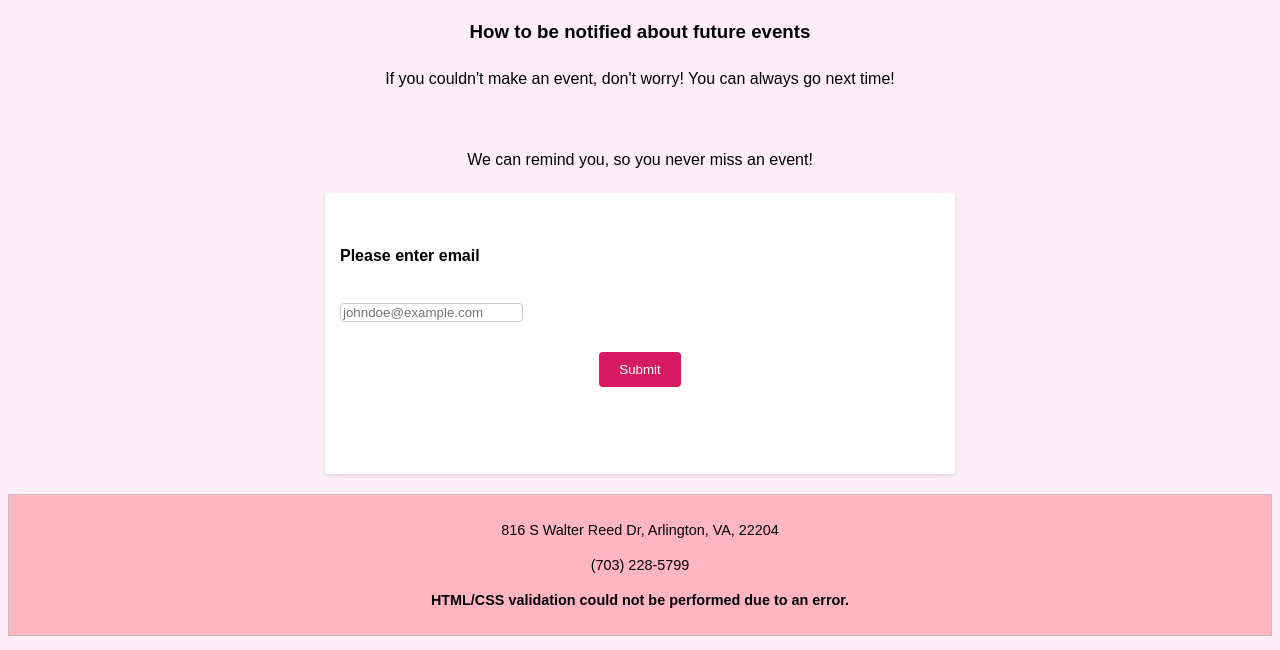
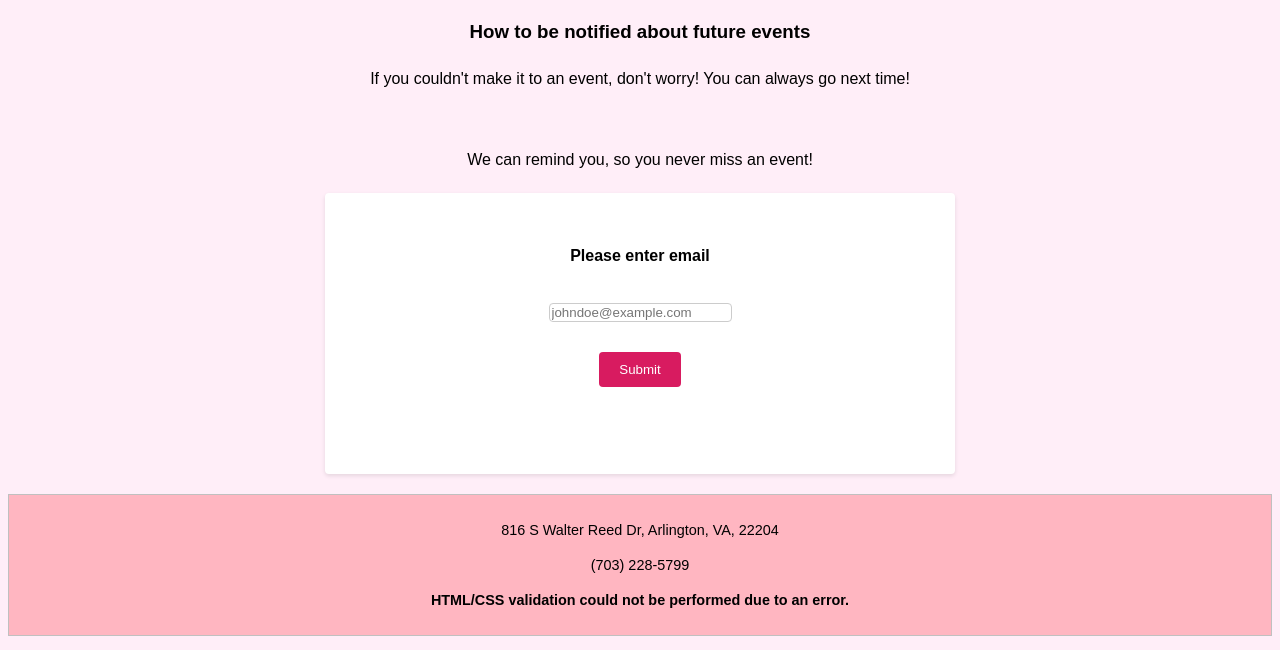
Before and after one commit to gar821/reservation, a plain HTML site: page contact.html in a window 1280 px wide. Shown: the part 150-800 px from the top of the page. Drawn offline with Linux system fonts and the light colour scheme; no server answers.

Commit message:
centering form inputs and text

```diff
--- a/contact.html
+++ b/contact.html
@@ -21,13 +21,15 @@
 </header>
 
 <h3>How to be notified about future events</h3>
-<p>If you couldn't make an event, don't worry! You can always go next time!</p>
+<p>If you couldn't make it to an event, don't worry! You can always go next time!</p>
 <br>
 <p>We can remind you, so you never miss an event!</p>
 <form action="" method="POST" label="" for="ads">
 <br>
+<div class="form-input">
 <label for="email">Please enter email</label><br>
 <input type="email" name="email" placeholder="johndoe@example.com" required>
+</div>
 <button type="submit">Submit</button>
 <br>
 <br>
--- a/styles.css
+++ b/styles.css
@@ -80,3 +80,9 @@ footer{
 	font-size:0.9em;
 	line-height:1.4;
 }
+label{
+	text-align: center;
+}
+.form-input{
+	text-align: center;
+}
```
Also changed, not shown: reservation.html (+2 -0 lines).
